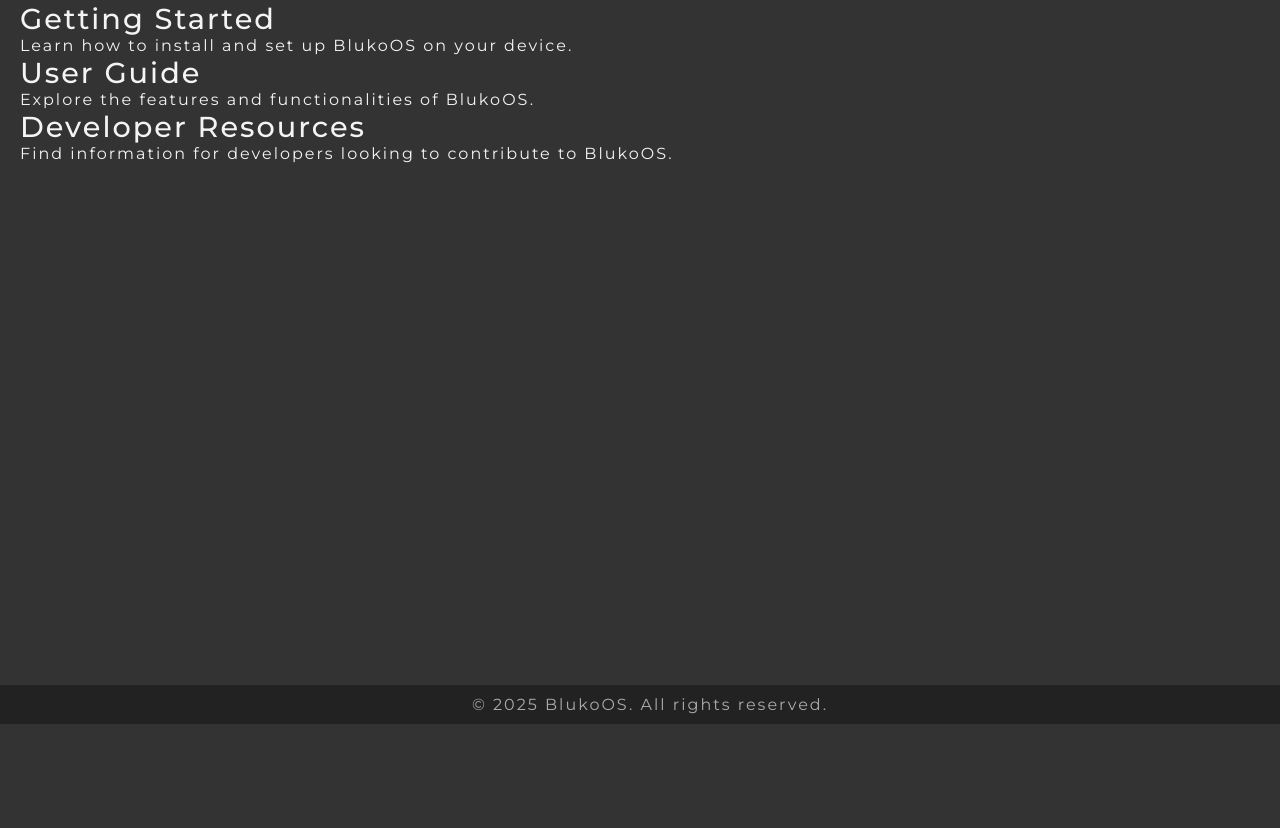
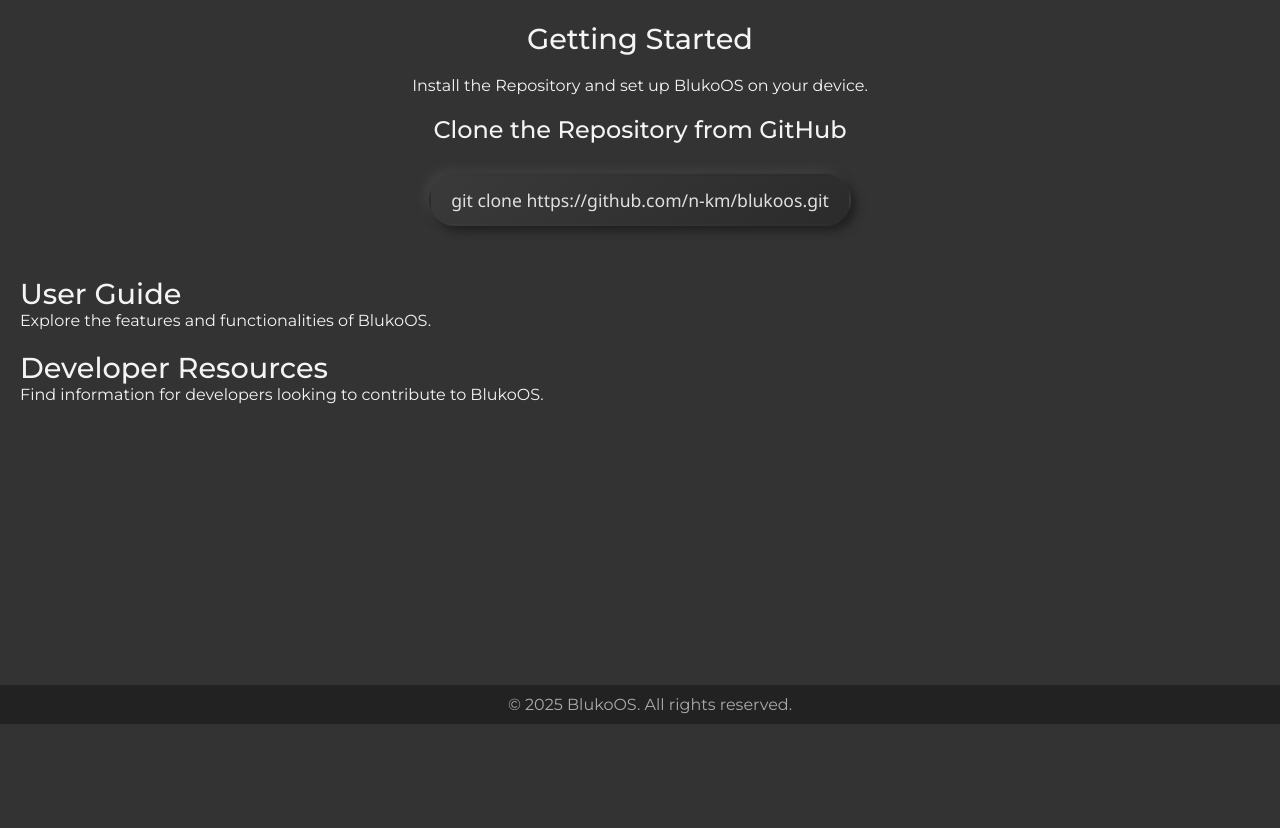
Before and after one commit to n-km/blukoos, a plain HTML site: page docs/index.html in a window 1280 px wide. Shown: the part 76-904 px from the top of the page. Drawn offline with Linux system fonts and the light colour scheme.

Commit message:
website: changed style, added function to copy url

```diff
--- a/docs/index.html
+++ b/docs/index.html
@@ -3,7 +3,7 @@
 <head>
     <meta charset="UTF-8">
     <meta name="viewport" content="width=device-width, initial-scale=1.0">
-    <title>BlukoOS - Documentation</title>
+    <title>BlukoOS - Docs</title>
     <link rel="stylesheet" href="styles/main.css">
     <script src="scripts/main.js"></script>
 </head>
@@ -24,18 +24,22 @@
     </header>
     <div class="menu-nav" id="menu">
         <ul>
-        <li><a href="#">Home</a></li>
-        <li><a href="#">About Us</a></li>
-        <li><a href="#">Contact Us</a></li>
-        <li><a href="#">Services</a></li>
-        <li><a href="#">Blog</a></li>
+            <li><a href="#">Docs</a></li>
+            <li><a href="#"></a></li>
+            <li><a href="#"></a></li>
+            <li><a href="#"></a></li>
+            <li><a href="#"></a></li>
         </ul>
     </div>
     <div class="menu-backpanel" id="backpanel" onclick="closeMenu()"></div>
     <main>
-        <section>
+        <section class="banner">
             <h2>Getting Started</h2>
-            <p>Learn how to install and set up BlukoOS on your device.</p>
+            <p>Install the Repository and set up BlukoOS on your device.</p>
+            <h4>Clone the Repository from GitHub</h4>
+            <button id="repoLink" onclick="copyToClipboard()">
+                git clone https://github.com/n-km/blukoos.git
+            </button>
         </section>
         <section>
             <h2>User Guide</h2>
--- a/docs/scripts/main.js
+++ b/docs/scripts/main.js
@@ -55,3 +55,12 @@
     line3.style.transform = 'rotate(0deg)';
 
 }
+
+function copyToClipboard() {
+    const repoLink = document.getElementById('repoLink').innerText;
+    navigator.clipboard.writeText(repoLink).then(() => {
+        console.log('Repository link copied to clipboard!');
+    }).catch(err => {
+        console.error('Failed to copy: ', err);
+    });
+}
--- a/docs/styles/main.css
+++ b/docs/styles/main.css
@@ -10,6 +10,7 @@
     margin: 0;
     padding: 0;
 }
+
 *::selection {
     background-color: #e69808;
     color: #333;
@@ -23,7 +24,6 @@
 /* GLOBAL STYLES - BODY */
 body {
     font-family: 'Montserrat', sans-serif;
-    letter-spacing: 2px;
     background-color: #333;
     color: #f4f4f4;
     height: 200vh;
@@ -46,13 +46,26 @@
     border: 1px solid rgba(255, 255, 255, 0.3);
     background-color: rgba(255, 255, 255, 0.15);
 }
+
 header nav {
     display: none;
 }
 
 /* GLOBAL STYLES - MAIN */
 main {
+    display: flex;
+    flex-direction: column;
+    gap: 20px;
     padding: 20px;
+}
+
+main .banner {
+    display: flex;
+    flex-direction: column;
+    gap: 20px;
+    padding: 20px;
+    align-items: center;
+    text-align: center;
 }
 
 /* GLOBAL STYLES - FOOTER */
@@ -67,26 +80,75 @@
 }
 
 /* GLOBAL STYLES - HEADER */
-h1, h2, h3, h4, h5, h6 {
+h1,
+h2,
+h3,
+h4,
+h5,
+h6 {
     font-weight: 500;
 }
+
 h1 {
     font-size: 2.2rem;
 }
+
 h2 {
     font-size: 1.8rem;
 }
+
 h3 {
     font-size: 1.8rem;
 }
+
 h4 {
     font-size: 1.5rem;
 }
+
 h5 {
     font-size: 1.25rem;
 }
+
 h6 {
     font-size: 1rem;
+}
+
+/* GLOBAL STYLES - LINKS */
+#repoLink {
+    /* Layout und Größe */
+    display: inline-block;
+    /* Wichtig für Breite und Padding bei Links */
+    width: max-content;
+    padding: 12px 20px;
+    /* Leicht mehr vertikales Padding */
+    margin: 10px;
+    cursor: pointer;
+
+    /* Typografie */
+    font-size: 1.1rem;
+    /* Leicht größerer Text */
+    font-family: 'Segoe UI', Tahoma, Geneva, Verdana, sans-serif;
+    text-align: center;
+    text-decoration: none;
+    /* Link-Unterstreichung entfernen */
+
+    /* Aussehen */
+    border: 2px solid transparent;
+    border-radius: 30px;
+    /* Etwas runder */
+    background: linear-gradient(145deg, #3a3a3a, #2b2b2b);
+    /* Dezenter Neumorphismus-Effekt */
+    color: #e0e0e0;
+    box-shadow: 5px 5px 10px #202020,
+        /* Tieferer Schatten */
+        -5px -5px 10px #404040;
+    /* Hellerer Schatten */
+    transition: all 0.2s ease;
+    /* Weiche Übergänge für Interaktion */
+}
+
+#repoLink:focus {
+    border: 2px solid #e69808;
 }
 
 
--- a/docs/styles/menu.css
+++ b/docs/styles/menu.css
@@ -14,10 +14,12 @@
     border: rgba(0, 0, 0, 0) 2px solid;
     outline: none;
 }
+
 .menu-btn:hover,
 .menu-btn:focus {
     border-color: #e69808;
 }
+
 .menu-btn svg {
     margin: 2px;
     padding: 0px;
@@ -52,12 +54,14 @@
     transition: 0.3s;
     padding: 10px;
 }
+
 .menu-nav li {
     list-style: none;
     margin: 0;
     font-weight: bold;
     padding: 18px 20px;
 }
+
 .menu-nav a {
     text-decoration: none;
     color: #e69808;
@@ -65,10 +69,12 @@
     transition: 0.2s;
     float: right;
 }
+
 .menu-nav a:hover,
 .menu-nav a:focus {
     text-decoration: underline;
 }
+
 .menu-backpanel {
     position: fixed;
     top: 0;
```
Lines whose indentation alone changed are shown as unchanged.
